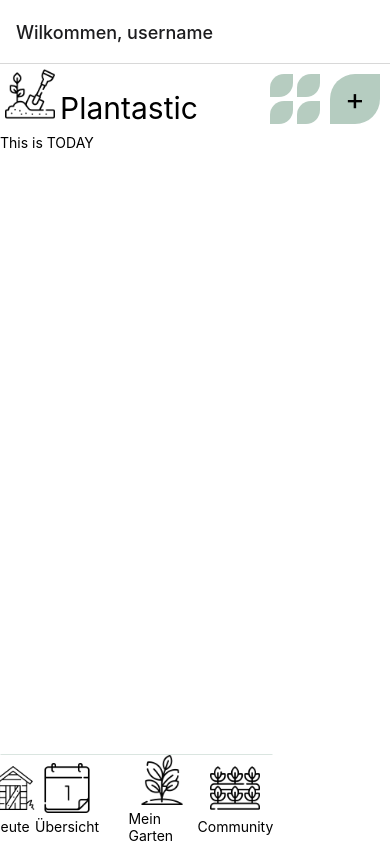
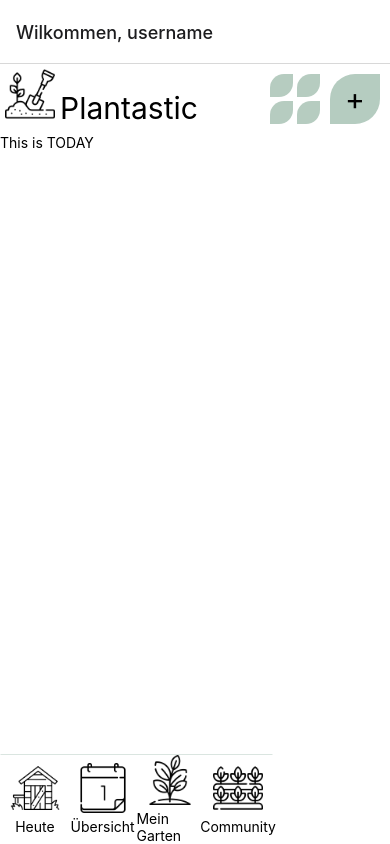
Before and after one commit to cathacz/plantastic, a React Native app in the folder client/: screen /Today in a window 390 px wide. Built offline with nearby package versions, Linux system fonts and the light colour scheme.

Commit message:
troubleshooting, touchableOpacity

```diff
--- a/client/app/components/2_NavComponents/NavMainBottom.js
+++ b/client/app/components/2_NavComponents/NavMainBottom.js
@@ -6,6 +6,7 @@ import {
   View,
   Image,
   TouchableHighlight,
+  TouchableOpacity,
 } from "react-native";
 
 // navigation components
@@ -18,10 +19,12 @@ import Community from "../../screens/1_MainScreens/4_Community";
 import colors from "../../config/colors";
 import StyleMain from "../../styles/StyleMain";
 
-function NavMainBottom() {
+function NavMainBottom({ navigation }) {
   return (
     <SafeAreaView style={StyleMain.navMainBottom}>
-      <TouchableHighlight>
+      <TouchableOpacity
+        style={[StyleMain.navItem, styles.itemOne, StyleMain.navElements]}
+      >
         <View
           underlayColor="rgba(109, 153, 130, 0.25)"
           style={[StyleMain.navItem, styles.itemOne, StyleMain.navElements]}
@@ -35,8 +38,10 @@ function NavMainBottom() {
           />
           <Text style={StyleMain.navText}>Heute</Text>
         </View>
-      </TouchableHighlight>
-      <TouchableHighlight>
+      </TouchableOpacity>
+      <TouchableOpacity
+        style={[StyleMain.navItem, styles.itemOne, StyleMain.navElements]}
+      >
         <View
           to="/overview"
           underlayColor="rgba(109, 153, 130, 0.25)"
@@ -51,7 +56,7 @@ function NavMainBottom() {
           />
           <Text style={StyleMain.navText}>Übersicht</Text>
         </View>
-      </TouchableHighlight>
+      </TouchableOpacity>
 
       <View
         to="/myGarden"
```
